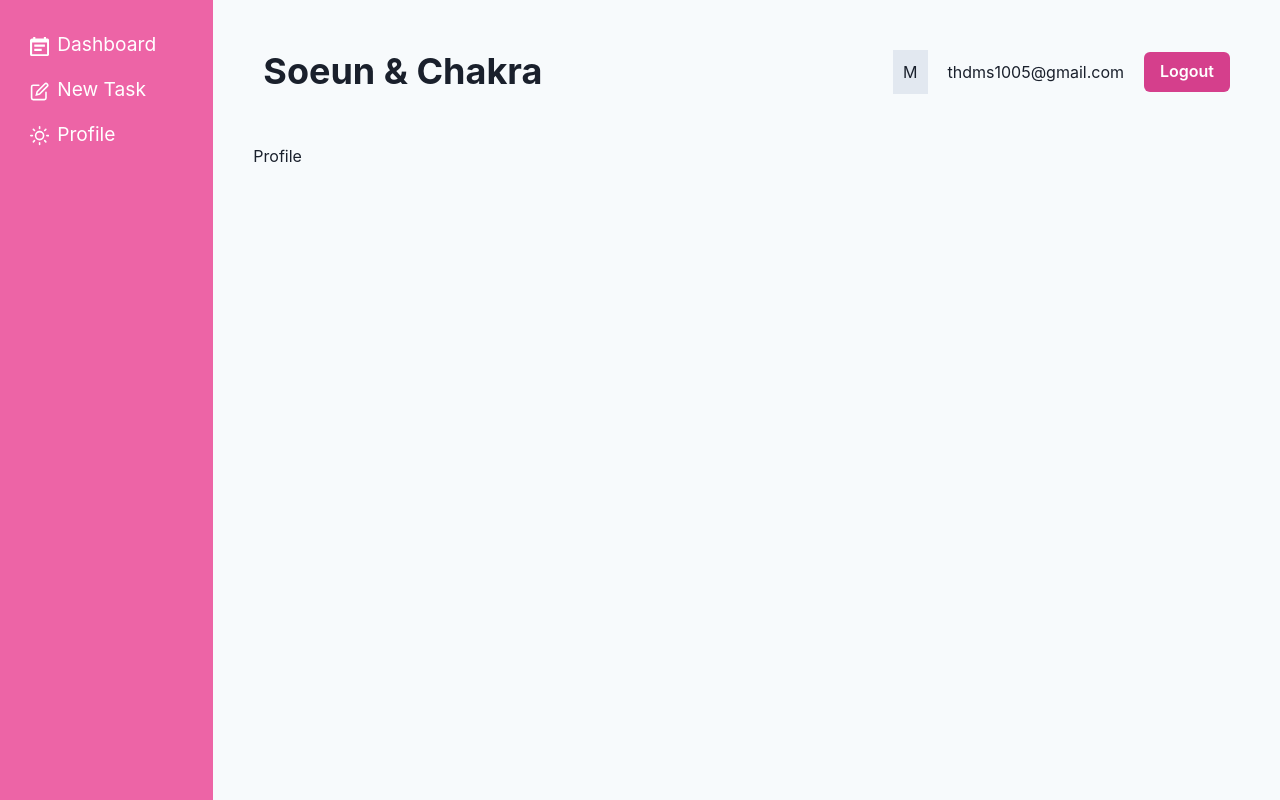
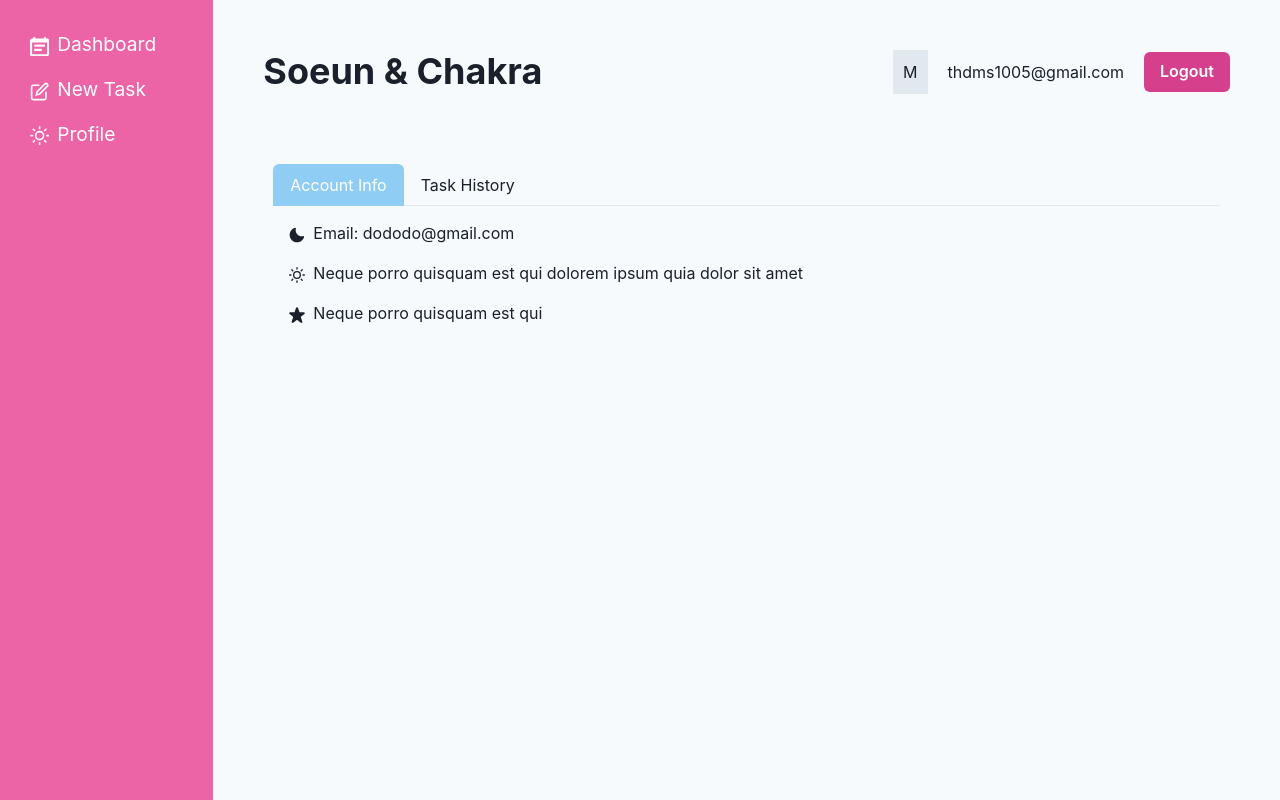
Before and after one commit to soun1005/chakra-practice, a React (Vite) app: page /profile in a window 1280 px wide. Built offline with nearby package versions, Linux system fonts and the light colour scheme.

Commit message:
course 8 tabs

```diff
--- a/src/pages/Profile.jsx
+++ b/src/pages/Profile.jsx
@@ -1,5 +1,81 @@
+import {
+    Tab,
+    TabList,
+    TabPanels,
+    Tabs,
+    TabPanel,
+    List,
+    ListItem,
+    ListIcon,
+} from "@chakra-ui/react";
+import {
+    MoonIcon,
+    SunIcon,
+    StarIcon,
+    CheckCircleIcon,
+    WarningIcon,
+} from "@chakra-ui/icons";
+
 export default function Profile() {
-  return (
-    <div>Profile</div>
-  )
+    return (
+        <Tabs mt="40px" p="20px" colorScheme="blue" variant="enclosed">
+            <TabList>
+                <Tab _selected={{ color: "white", bg: "blue.200" }}>
+                    Account Info
+                </Tab>
+                <Tab _selected={{ color: "white", bg: "blue.200" }}>
+                    Task History
+                </Tab>
+            </TabList>
+
+            <TabPanels>
+                <TabPanel>
+                    <List spacing={4}>
+                        <ListItem>
+                            <ListIcon as={MoonIcon} />
+                            Email: dododo@gmail.com
+                        </ListItem>
+                        <ListItem>
+                            <ListIcon as={SunIcon} />
+                            Neque porro quisquam est qui dolorem ipsum quia
+                            dolor sit amet
+                        </ListItem>
+                        <ListItem>
+                            <ListIcon as={StarIcon} />
+                            Neque porro quisquam est qui
+                        </ListItem>
+                    </List>
+                </TabPanel>
+                {/* 2nd tab panel */}
+                <TabPanel>
+                    <List spacing={4}>
+                        <ListItem>
+                            <ListIcon as={CheckCircleIcon} color="teal.400" />
+                            Lorem ipsum dolor sit amet consectetur.
+                        </ListItem>
+                        <ListItem>
+                            <ListIcon as={CheckCircleIcon} color="teal.400" />
+                            Lorem ipsum dolor sit amet consectetur.
+                        </ListItem>
+                        <ListItem>
+                            <ListIcon as={WarningIcon} color="red.400" />
+                            Lorem ipsum dolor sit amet consectetur.
+                        </ListItem>
+                        <ListItem>
+                            <ListIcon as={CheckCircleIcon} color="teal.400" />
+                            Lorem ipsum dolor sit amet consectetur.
+                        </ListItem>
+                        <ListItem>
+                            <ListIcon as={WarningIcon} color="red.400" />
+                            Lorem ipsum dolor sit amet consectetur.
+                        </ListItem>
+                        <ListItem>
+                            <ListIcon as={CheckCircleIcon} color="teal.400" />
+                            Lorem ipsum dolor sit amet consectetur.
+                        </ListItem>
+                    </List>
+                </TabPanel>
+            </TabPanels>
+        </Tabs>
+    );
 }
```
